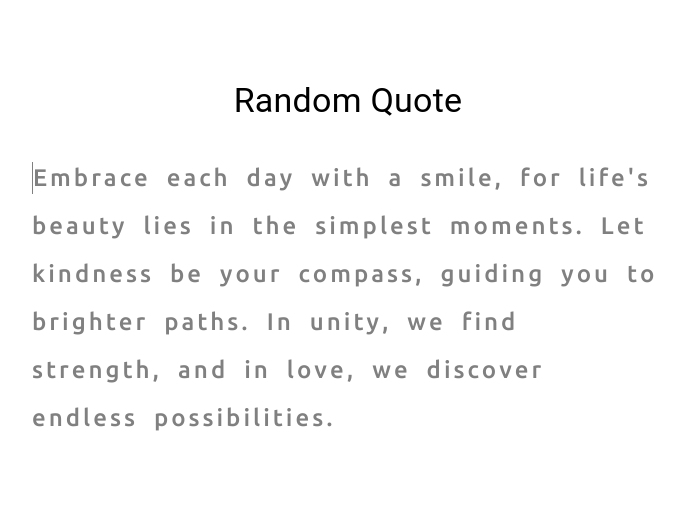
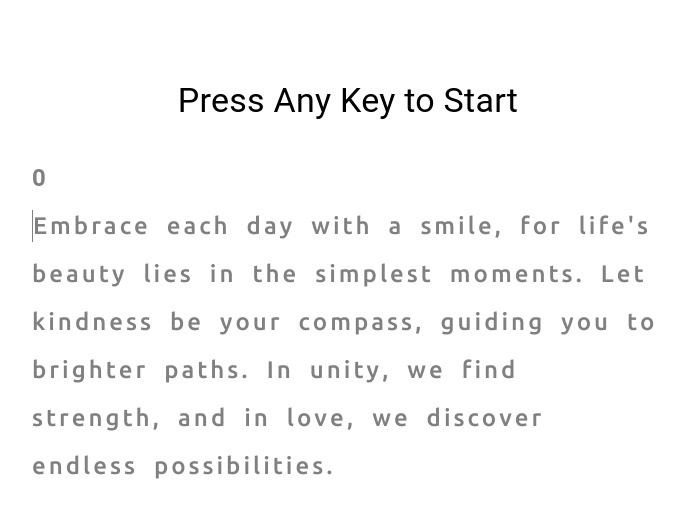
Before and after one commit to vaibhavvTripathi/Key-Jet-UI, a Next.js app: page / in a window 1280 px wide. Shown: the top 518 px of the page, without its empty margins (292-977 px from the left). Built offline with nearby package versions, Linux system fonts and the light colour scheme.

Commit message:
added changes

```diff
--- a/src/app/layout.tsx
+++ b/src/app/layout.tsx
@@ -1,10 +1,9 @@
-"use client"
+"use client";
 import "./globals.css";
 import type { Metadata } from "next";
 import { Inter } from "next/font/google";
 import TypeContextProvider from "./context/TypeContext";
-
-
+import ResultProvider from "./context/ResultContext";
 
 export default function RootLayout({
   children,
@@ -13,9 +12,11 @@ export default function RootLayout({
 }) {
   return (
     <TypeContextProvider>
-      <html lang="en">
-        <body >{children}</body>
-      </html>
+      <ResultProvider>
+        <html lang="en">
+          <body>{children}</body>
+        </html>
+      </ResultProvider>
     </TypeContextProvider>
   );
 }
--- a/src/app/page.tsx
+++ b/src/app/page.tsx
@@ -6,10 +6,11 @@ import { ChangeEvent, useContext, useEffect, useState } from "react";
 import { TypeContext } from "./context/TypeContext";
 import WordVal from "@/components/WordVal";
 import { Box, Typography } from "@mui/material";
+import { ResultContext } from "./context/ResultContext";
+import { useRouter } from "next/navigation";
 
 const para: string = `In this example, an event listener is added to the window object within the component body. Additionally, the same event listener is also passed as an onClick prop to the <button> element. When the component renders, a new event listener is registered on each render, resulting in multiple event listeners for the same event.`;
 export default function Home() {
-
   const {
     HandleKeyDown,
     UserTypedParagraph,
@@ -17,19 +18,43 @@ export default function Home() {
     OriginalParagraph,
   } = useContext(TypeContext);
 
+  const [hasStarted, setHasStarted] = useState<boolean>(false);
+  const [timeCount, setTimeCount] = useState<number>(0);
+ const router = useRouter();
+  const { calculate } = useContext(ResultContext);
+
   useEffect(() => {
-    window.addEventListener("keydown", HandleKeyDown);
+    if (!hasStarted) return;
+    if(timeCount===30) {
+      router.push("/results");
+      return;
+    }
+    const interval = setInterval(() => {
+      console.log(timeCount)
+      calculate(timeCount, DisplayTypedParagraph);
+      setTimeCount((prev) => prev + 1);
+    }, 1000);
+    return () => clearInterval(interval);
+  }, [hasStarted,timeCount]);
+
+  const handleKeyStroke = (e: KeyboardEvent) => {
+    if (hasStarted === false) setHasStarted(true);
+    HandleKeyDown(e);
+  };
+  useEffect(() => {
+    window.addEventListener("keydown", handleKeyStroke);
 
     return () => {
-      window.removeEventListener("keydown", HandleKeyDown);
+      return window.removeEventListener("keydown", handleKeyStroke);
     };
   }, [UserTypedParagraph]);
 
   return (
     <>
-      <Typography variant="h4" sx={{ textAlign: "center", mb: 3,mt:10 }}>
-        Random Quote
+      <Typography variant="h4" sx={{ textAlign: "center", mb: 3, mt: 10 }}>
+        Press Any Key to Start
       </Typography>
+
       <Box
         sx={{
           display: "flex",
@@ -40,6 +65,16 @@ export default function Home() {
           mx: "auto",
         }}
       >
+        <Typography variant="h5" sx={{ color: "grey", fontWeight: 600 }}>
+          {timeCount}
+        </Typography>
+        <Box
+          sx={{
+            display: "flex",
+            gap: 2,
+            flexWrap: "wrap",
+          }}
+        >
           {DisplayTypedParagraph.map((word, index) => {
             return (
               <Box key={index}>
@@ -48,6 +83,7 @@ export default function Home() {
             );
           })}
         </Box>
+      </Box>
     </>
   );
 }
--- a/src/app/results/page.tsx
+++ b/src/app/results/page.tsx
@@ -2,7 +2,7 @@
 import { Box, Container, Typography } from "@mui/material";
 import React, { useContext } from "react";
 import { ResultContext } from "../context/ResultContext";
-import SimpleLineChart from "../chart/page";
+import SimpleLineChart from "../../components/page";
 
 const Page = () => {
   const x = [1, 5, 3, 7, 10, 34, 37, 40, 50, 70];
```
Also changed, not shown: src/app/context/ResultContext.tsx (+5 -3 lines), src/components/page.tsx (renamed from src/app/chart/page.tsx). Lines whose indentation alone changed are shown as unchanged.
